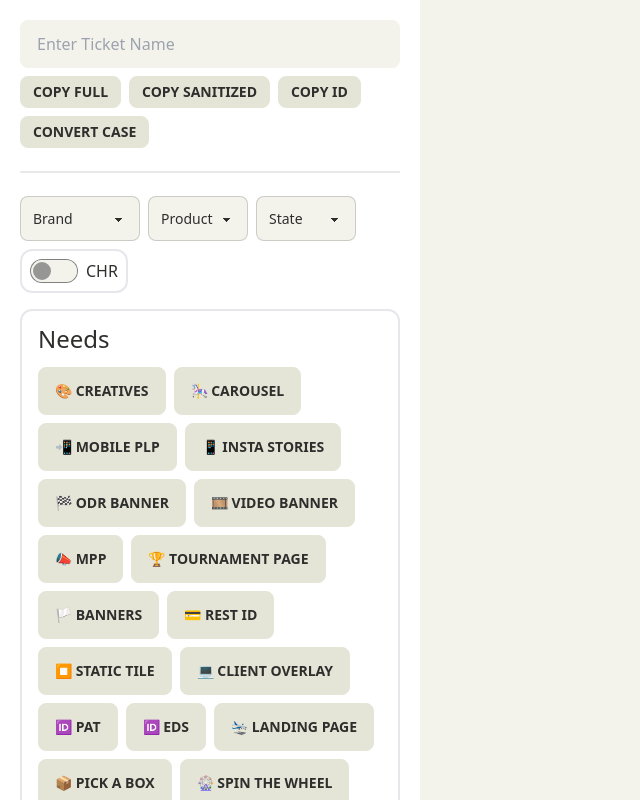
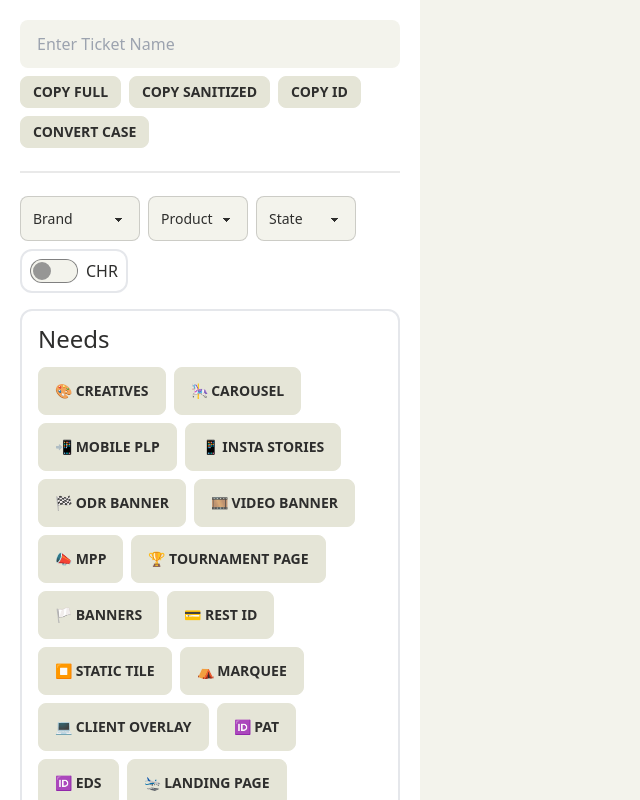
Before and after one commit to Kyle-Atienza/cms-tool, a Vue app: page / in a window 1280 px wide. Shown: the whole page, without its empty margins (0-640 px from the left). Built offline with nearby package versions, Linux system fonts and the light colour scheme.

Commit message:
add marquee

```diff
--- a/src/constants/needs.js
+++ b/src/constants/needs.js
@@ -261,6 +261,28 @@ const fields = [
     subFields: []
   },
   {
+    name: 'Marquee',
+    label: 'Marquee',
+    emoji: '⛺',
+    selected: false,
+    choice: true,
+    value: [
+      {
+        name: 'Preview URL',
+        parentField: true,
+        value: ''
+      },
+      {
+        name: 'Direct Link',
+        value: ''
+      }
+    ],
+    restId: false,
+    finalUrl: false,
+    previewUrl: true,
+    subFields: []
+  },
+  {
     name: 'Client Overlay',
     label: 'Client Overlay',
     emoji: '💻',
```
